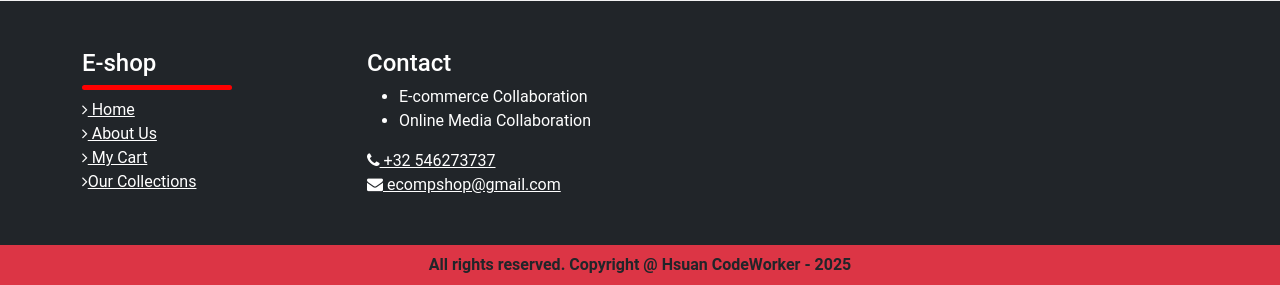
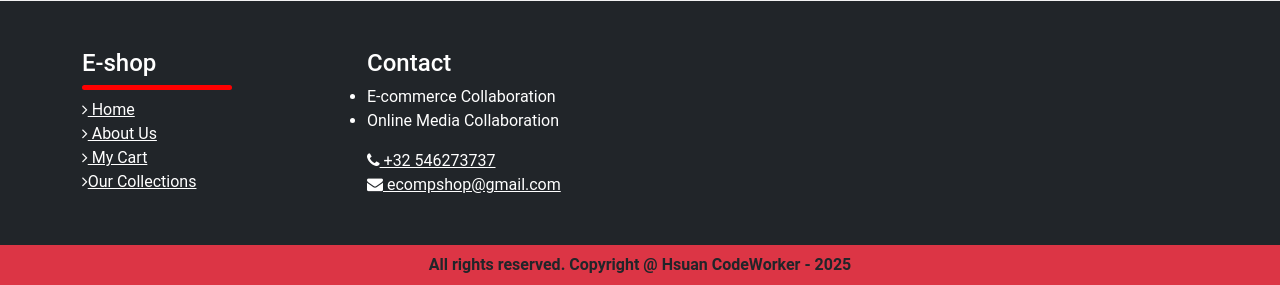
Before and after one commit to covenanter07/Shop-Site-Demo, a PHP site: page / in a window 1280 px wide. Shown: the part 1080-1365 px from the top of the page. Run offline with PHP 8.4, Linux system fonts and the light colour scheme; data that the repository does not hold is empty; some libraries are stand-ins or nearby versions.

Commit message:
Update index.php

```diff
--- a/index.php
+++ b/index.php
@@ -81,7 +81,7 @@ include('functions/userfunction.php');
             </div>
             <div class="col-md-3">
                 <h4 class="text-white">Contact</h4>
-                <ul class="text-white">
+                <ul class="text-white ps-0">
                     <li>E-commerce Collaboration</li>
                     <li>Online Media Collaboration</li>
                 </ul>
```
